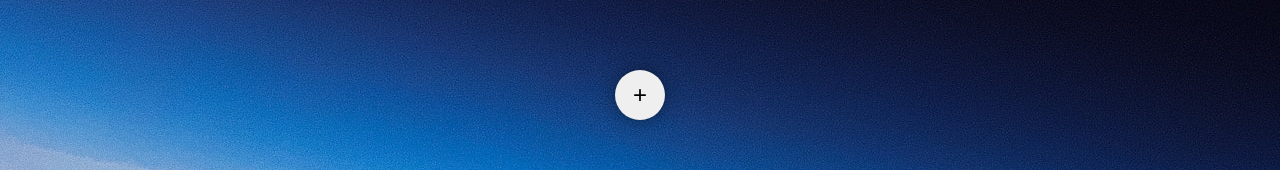
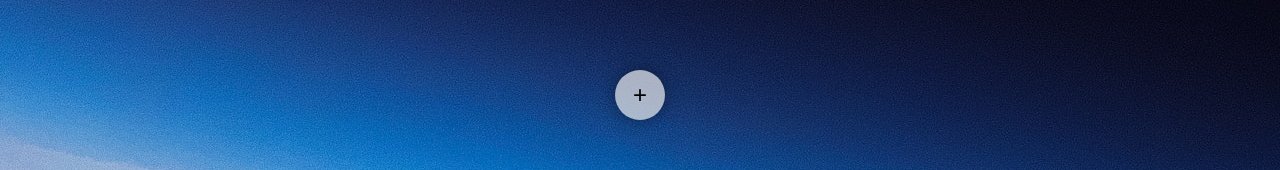
Before and after one commit to redfe/mysirube, a SvelteKit app: page / in a window 1280 px wide. Shown: the part 630-800 px from the top of the page. Built offline with nearby package versions, Linux system fonts and the light colour scheme.

Commit message:
ボタンの後ろが見えなくなってしまうのを修正

```diff
--- a/src/routes/+page.svelte
+++ b/src/routes/+page.svelte
@@ -99,9 +99,12 @@
 		border-radius: 50%;
 		font-size: 1.5rem;
 		border: none;
-		background-color: #efefef;
+		background-color: #efefefaf;
 		cursor: pointer;
 		box-shadow: 0 0 20px -5px rgba(0, 0, 0, 0.8);
+	}
+	.add:hover {
+		background-color: #efefefff;
 	}
 	article {
 		height: 100%;
```
